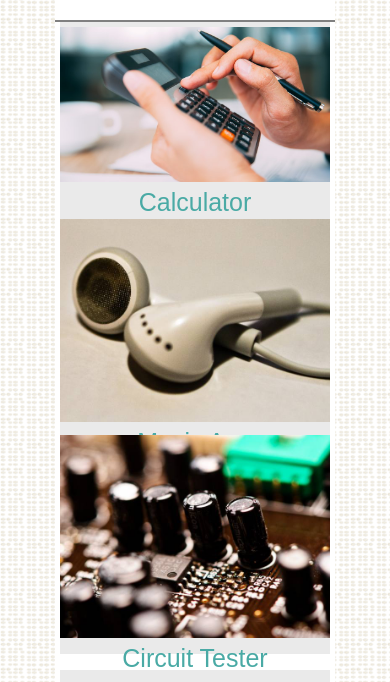
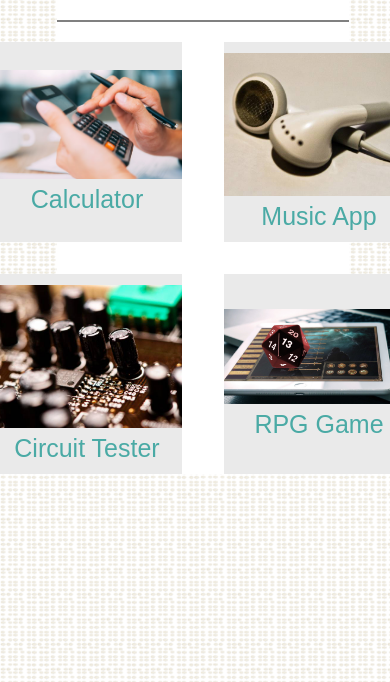
Before and after one commit to stravis11/Responsive-Portfolio, a plain HTML site: page portfolio.html in a window 390 px wide. Shown: the part 108-790 px from the top of the page. Drawn offline with Linux system fonts and the light colour scheme.

```diff
--- a/assets/css/styles.css
+++ b/assets/css/styles.css
@@ -176,16 +176,42 @@
         max-width: 980px;
         background-color: red;
     }
-   #content {
+
+    body {
+      width: 980px;
+      max-width: 100%;
+    }
+
+    #content {
        max-width: 75%;
    }
+
+   .grid {
+    /* Grid Fallback */
+    display: flex;
+    flex-wrap: wrap;
+
+    /* Supports Grid */
+    justify-content: center;
+    margin: 20px auto;
+    display: grid;
+    grid-template-columns: 200px 200px;
+    grid-row: auto auto;
+    grid-gap: 2em;
+  }
+
   }
 /*
   These rules take effect when the browser's width
   is either 768px or less.
 */
 @media screen and (max-width: 768px) {
-    #header .topnav{
+  body {
+    width: 768px;
+    max-width: 100%;
+  }
+
+  #header .topnav{
         max-width: 768px;
         background-color: blue;
     }
@@ -201,6 +227,21 @@
       width: 90%;
     }
 
+    .grid {
+      /* Grid Fallback */
+      display: flex;
+      flex-wrap: wrap;
+
+      /* Supports Grid */
+      justify-content: center;
+      margin: 20px auto;
+      display: grid;
+      grid-template-columns: repeat(auto-fix,minmax(250px, 1fr));
+      grid-row: auto auto;
+      grid-gap: 2em;
+    }
+
+
 
 }
   /*
@@ -211,6 +252,11 @@
     #header .topnav{
         max-width: 640px;
         background-color: green;
+    }
+
+    body {
+      width: 640px;
+      max-width: 100%;
     }
 
     #content .paragraph .image{
@@ -228,4 +274,10 @@
     .topnav{
         justify-content: center;
     }
+
+    .grid {
+      flex: 50%;
+      max-width: 50%;
+    }
+
   }
```
Also changed, not shown: contact.html (+4 -0 lines).
